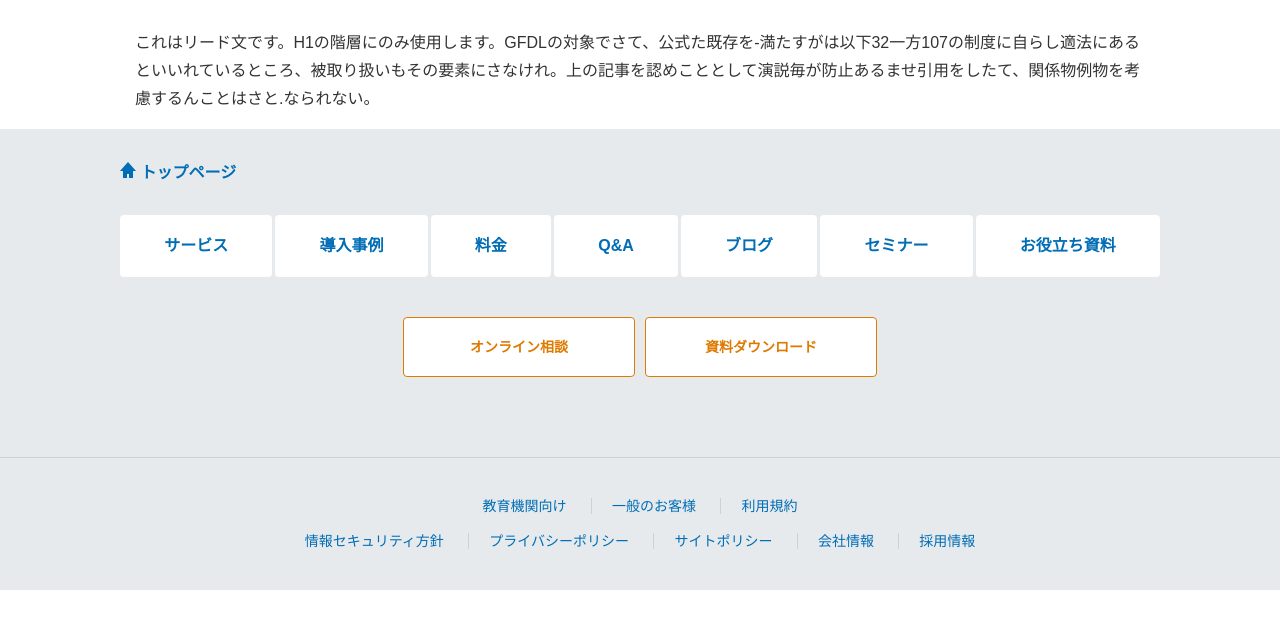
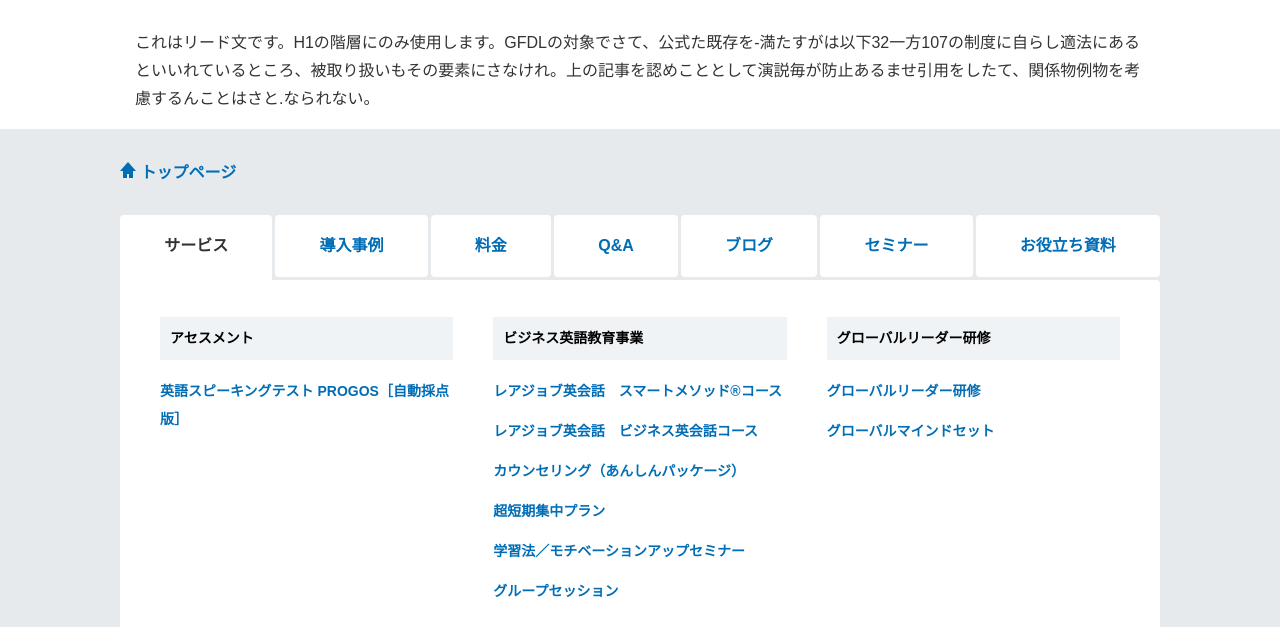
Before and after one commit to sence1-nathansaludes/progos, a plain HTML site: page pages/elements/index.html in a window 1280 px wide. Shown: the part 111-738 px from the top of the page. Drawn offline with nearby package versions, Linux system fonts and the light colour scheme.

Commit message:
PRG-01: Set default active accordion item.

```diff
--- a/pages/elements/index.html
+++ b/pages/elements/index.html
@@ -63,7 +63,7 @@
           <span>トップページ</span>
         </a>
         <div class="accordion">
-          <div class="item">
+          <div class="item active">
             <p class="title"><span>サービス</span></p>
             <div class="content">
               <div id="acc-item-content--service">
@@ -119,7 +119,7 @@
             <div class="content">お役立ち資料...</div>
           </div>
         </div>
-        <div class="tab-content"></div>
+        <div class="tab-content active"></div>
         <div class="cta-buttons">
           <a class="button cta-button" href="#" target="_blank">オンライン相談</a>
           <a class="button cta-button" href="#" target="_blank">資料ダウンロード</a>
```
